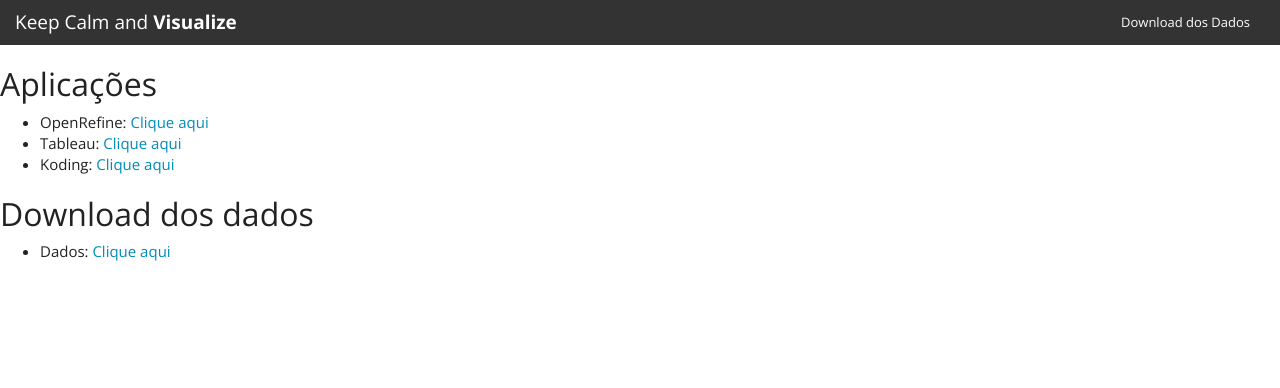
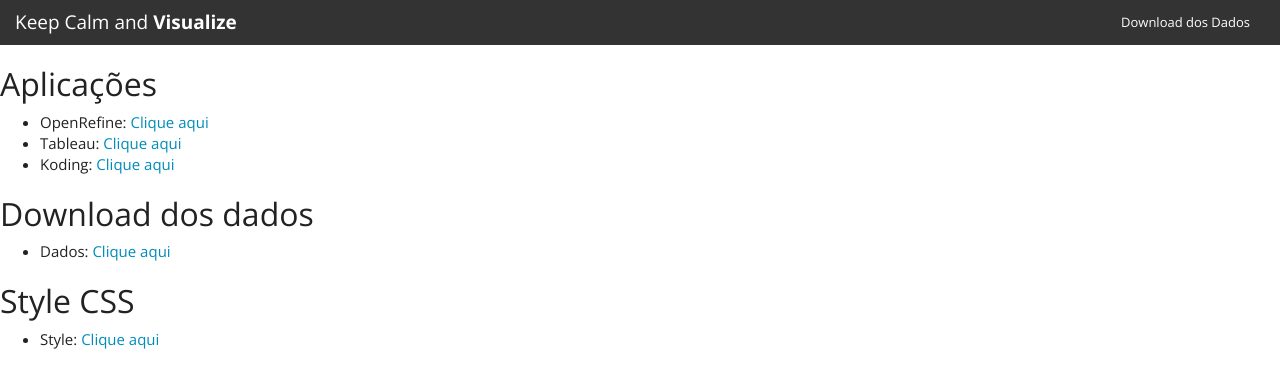
Before and after one commit to gxferreira/keepcalmandvis, a website: page download.html in a window 1280 px wide. Drawn offline with nearby package versions, Linux system fonts and the light colour scheme.

Commit message:
Update download.html

```diff
--- a/download.html
+++ b/download.html
@@ -28,4 +28,9 @@
 	<ul>
 		<li>Dados: <a href="dados/imdb.csv" download>Clique aqui</a></li>
 	</ul>
+
+	<h2>Style CSS</h2>
+	<ul>
+		<li>Style: <a href="style.css">Clique aqui</a></li>
+	</ul>
 </body>
```
